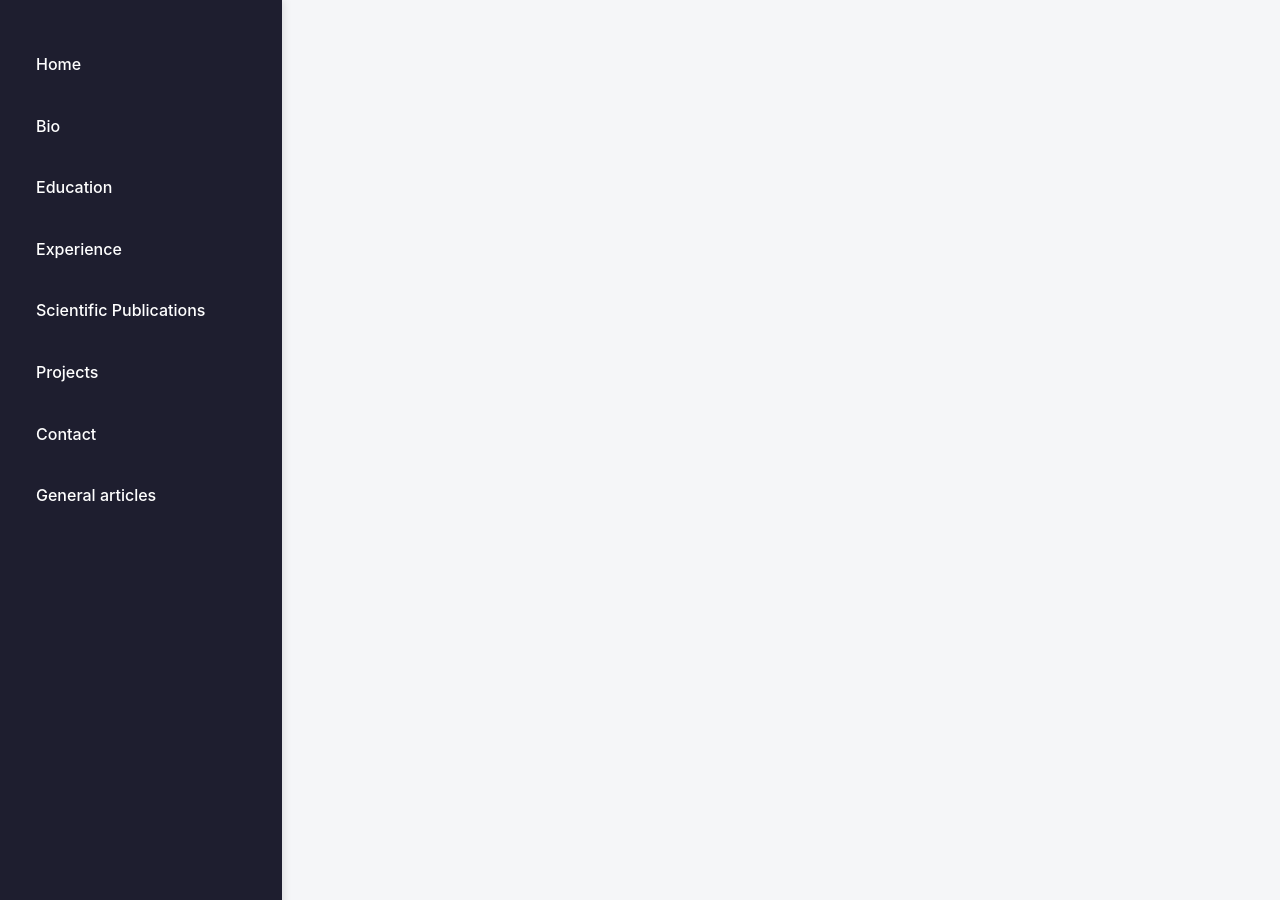
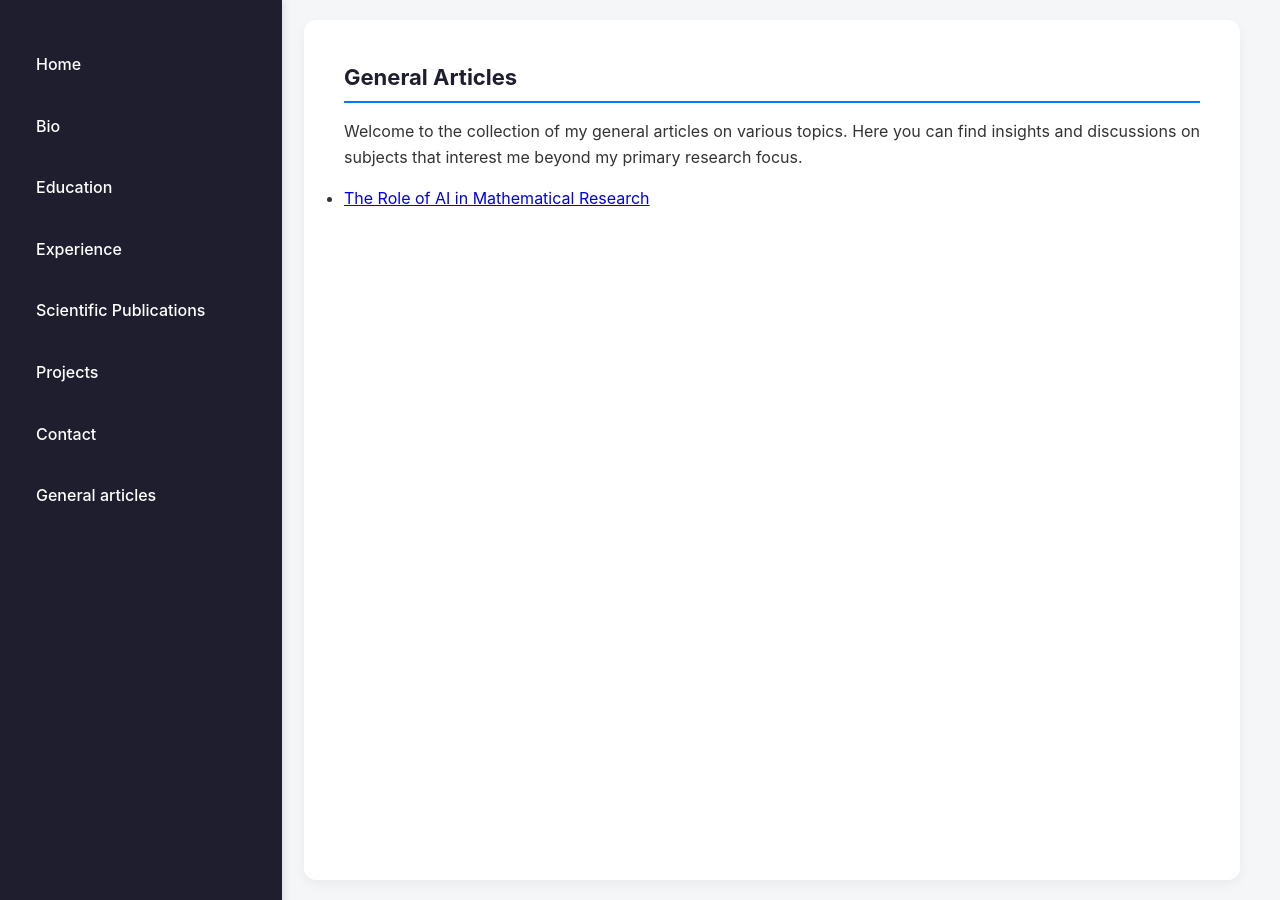
Before and after one commit to DSevenT/diegotorres.github.io, a Jekyll site: the page posts.html, which Jekyll copies as it is, in a window 1280 px wide and 900 px high. Built offline with Jekyll 4.4.1, drawn with Linux system fonts in a browser that asks for light colours.

Commit message:
posts added to css

```diff
--- a/css/style.css
+++ b/css/style.css
@@ -162,7 +162,7 @@ p {
 }
 
 /* Section text alignment */
-.bio, .presentation, .education, .publications {
+.bio, .presentation, .education, .publications, .posts {
   text-align: justify;
 }
 
--- a/posts.html
+++ b/posts.html
@@ -16,7 +16,7 @@
 <script async src="https://cdn.jsdelivr.net/npm/mathjax@3/es5/tex-mml-chtml.js"></script>
 </head>
 <body>
-<div class="container"></div>
+<div class="container">
   <nav>
       <ul>
         <li><a href="index.html">Home</a></li>
```
